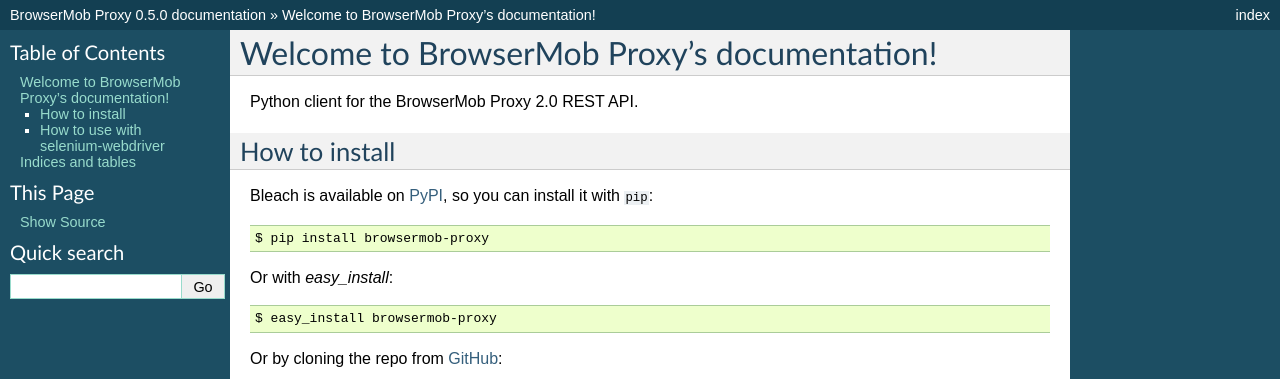
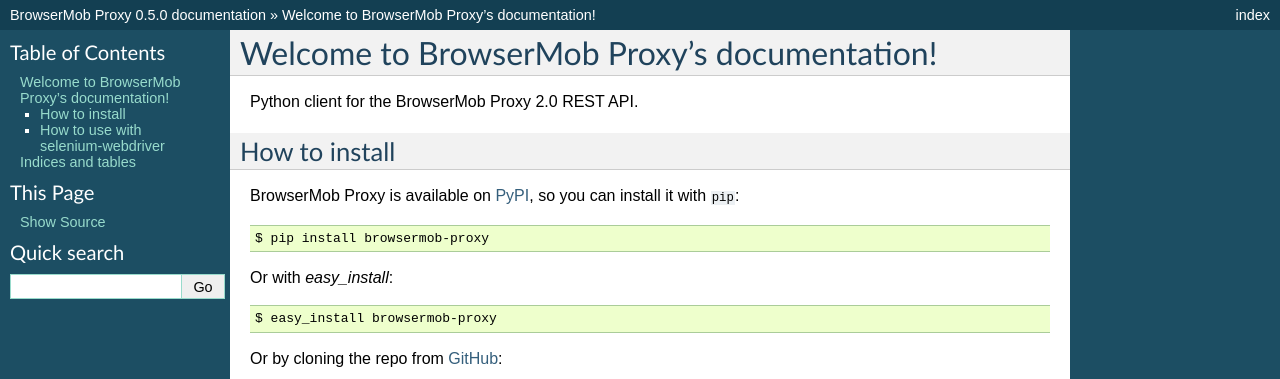
Before and after one commit to AutomatedTester/browsermob-proxy-py, a Sphinx documentation site: the page built from docs/index.rst, in a window 1280 px wide. Shown: the top 379 px of the page. Built offline with Sphinx 7.4.7, drawn with Linux system fonts in a browser that asks for light colours.

Commit message:
Fix project name

```diff
--- a/docs/index.rst
+++ b/docs/index.rst
@@ -12,7 +12,7 @@
 How to install
 --------------
 
-Bleach is available on PyPI_, so you can install it with ``pip``::
+BrowserMob Proxy is available on PyPI_, so you can install it with ``pip``::
 
     $ pip install browsermob-proxy
 
```
